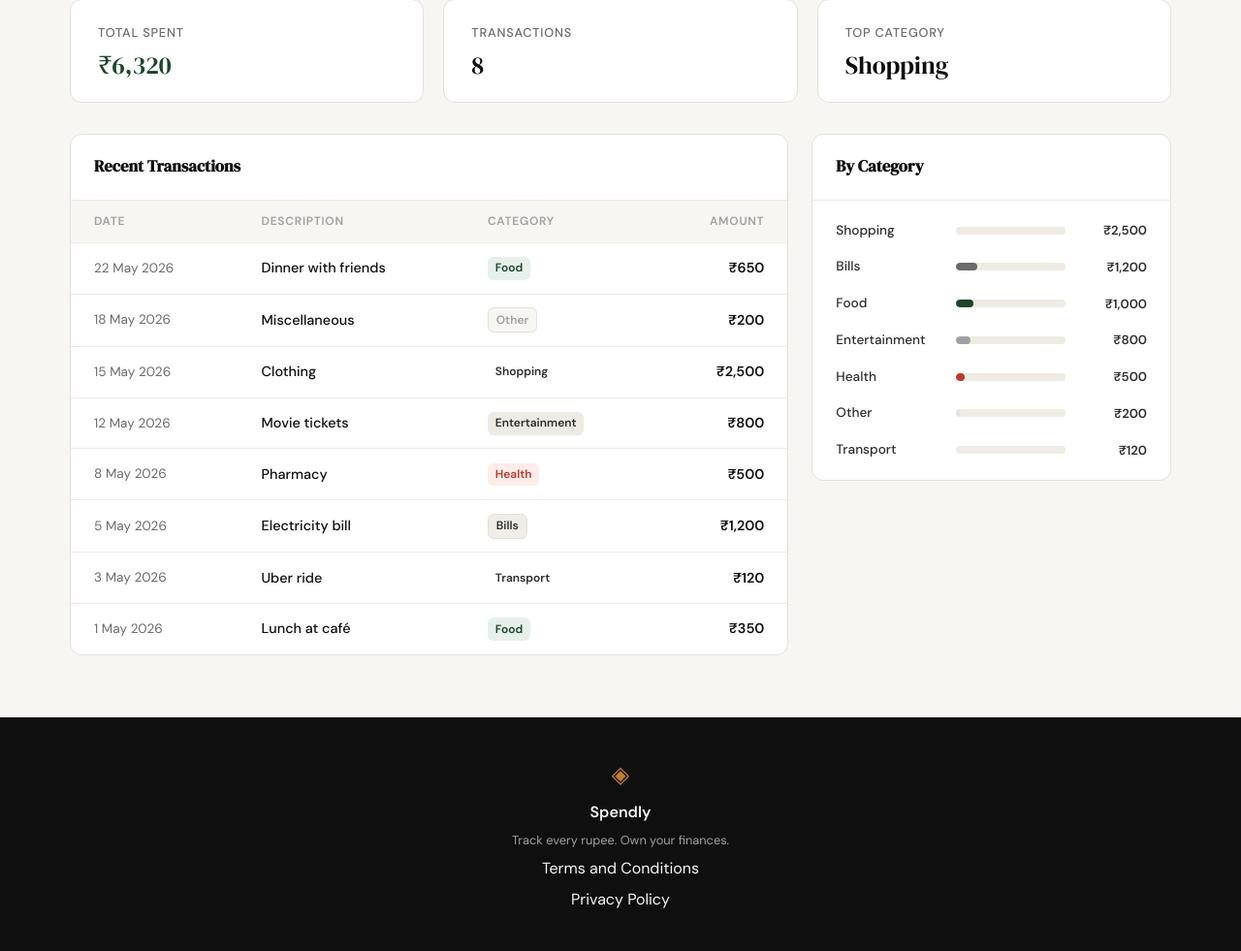
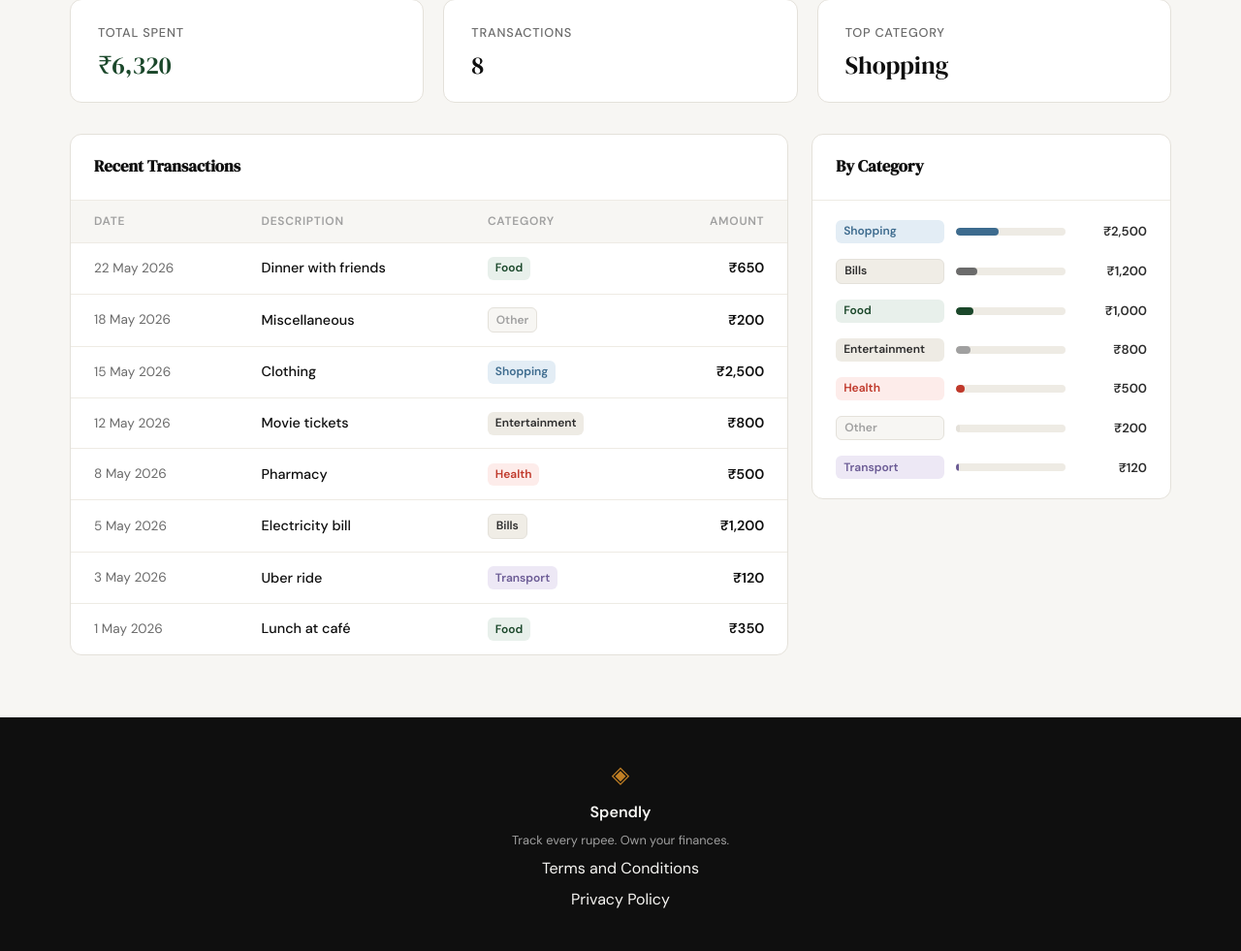
Before and after one commit to madhavgupta6803/spendly, a Flask app: page /profile in a window 1280 px wide. Shown: the part 277-1258 px from the top of the page at 97% size. Run offline with Flask 3, Linux system fonts and the light colour scheme; a user stored in the database is signed in; data comes from the database, SQL or seed files in the repository; both versions use the stored data as it was after the commit.

```diff
--- a/static/css/style.css
+++ b/static/css/style.css
@@ -18,6 +18,10 @@
     --danger-light: #fdecea;
     --border: #e4e1da;
     --border-soft: #eeebe4;
+    --color-shopping: #3d6b8e;
+    --color-shopping-light: #e3edf5;
+    --color-transport: #6b5b95;
+    --color-transport-light: #ede8f5;
 
     --font-display: 'DM Serif Display', Georgia, serif;
     --font-body: 'DM Sans', system-ui, sans-serif;
--- a/templates/profile.html
+++ b/templates/profile.html
@@ -172,12 +172,14 @@
     white-space: nowrap;
   }
 
-  .badge-food          { background: var(--accent-light);   color: var(--accent); }
-  .badge-travel        { background: var(--accent-2-light); color: var(--accent-2); }
-  .badge-bills         { background: var(--paper-warm);     color: var(--ink-soft); border: 1px solid var(--border); }
-  .badge-entertainment { background: var(--border-soft);    color: var(--ink-soft); }
-  .badge-health        { background: var(--danger-light);   color: var(--danger); }
-  .badge-other         { background: var(--paper);          color: var(--ink-faint); border: 1px solid var(--border); }
+  .badge-food          { background: var(--accent-light);          color: var(--accent); }
+  .badge-travel        { background: var(--accent-2-light);        color: var(--accent-2); }
+  .badge-bills         { background: var(--paper-warm);            color: var(--ink-soft); border: 1px solid var(--border); }
+  .badge-entertainment { background: var(--border-soft);           color: var(--ink-soft); }
+  .badge-health        { background: var(--danger-light);          color: var(--danger); }
+  .badge-other         { background: var(--paper);                 color: var(--ink-faint); border: 1px solid var(--border); }
+  .badge-shopping      { background: var(--color-shopping-light);  color: var(--color-shopping); }
+  .badge-transport     { background: var(--color-transport-light); color: var(--color-transport); }
 
   /* ── Category breakdown ──────────────────────────────── */
   .categories-body { padding: 1.25rem 1.5rem; }
@@ -217,6 +219,8 @@
   .bar-entertainment { background: var(--ink-faint); }
   .bar-health        { background: var(--danger); }
   .bar-other         { background: var(--border); }
+  .bar-shopping      { background: var(--color-shopping); }
+  .bar-transport     { background: var(--color-transport); }
 
   .cat-amount {
     font-size: 0.82rem;
@@ -323,7 +327,7 @@
         <div class="categories-body">
           {% for cat in categories %}
           <div class="category-row">
-            <span class="cat-name">{{ cat.name }}</span>
+            <span class="badge badge-{{ cat.name | lower }}">{{ cat.name }}</span>
             <div class="progress-track">
               <div class="progress-bar bar-{{ cat.name | lower }}" style="--bar-pct: {{ cat.pct }}%"></div>
             </div>
```
Also changed, not shown: .claude/specs/05-backend-routes-for-profile-page.md (added), spendly.db.
